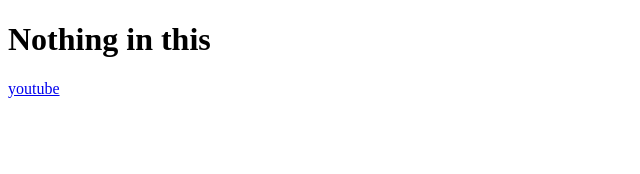
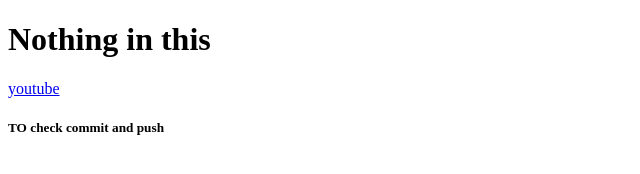
Before and after one commit to Vulture0000/Next_Gen_Fullstack, a plain HTML site: page Day2/index.html in a window 1280 px wide. Shown: the whole page, without its empty margins (0-640 px from the left). Drawn offline with Linux system fonts and the light colour scheme.

Commit message:
to check commit and push

```diff
--- a/Day2/index.html
+++ b/Day2/index.html
@@ -8,5 +8,6 @@
 <body>
     <h1>Nothing in this</h1>
     <a href="https://www.youtube.com/" target="_blank">youtube</a>
+    <h5>TO check commit and push</h5>
 </body>
 </html>
```
